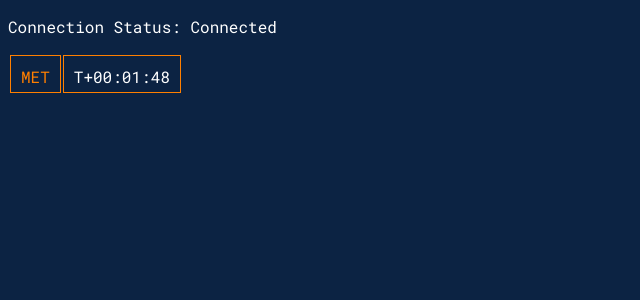
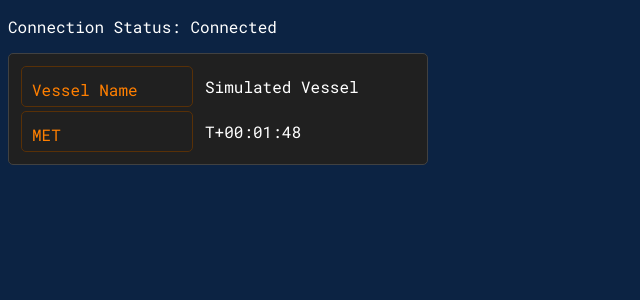
Before and after one commit to Aegistus/ksp-react-telemetry, a React (Vite) app: page / in a window 1280 px wide. Shown: the top 300 px of the page, without its empty margins (0-640 px from the left). Built offline with nearby package versions, Linux system fonts and the light colour scheme; a web font is replaced by a local one; what cesium would draw is missing.

Commit message:
Rework WidgetPanel.jsx to Look Better

```diff
--- a/src/App.jsx
+++ b/src/App.jsx
@@ -23,11 +23,10 @@ const defaultData =
   roll: 0,
   heading: 0,
   deltaV: 0,
-  name: 0,
+  name: "N/A",
   stages: 0,
   missionTime: 0,
   universalTime: 0,
-
 }
 
 function formatTime(t) {
@@ -63,9 +62,14 @@ function App() {
   return (
     <div>
       <p>Connection Status: {connectionStatus}</p>
-      <ValueReadout title="MET">
-        { formatTime(currentData.missionTime) }
-      </ValueReadout>
+      <WidgetPanel>
+        <ValueReadout title="Vessel Name">
+          { currentData.name }
+        </ValueReadout>
+        <ValueReadout title="MET">
+          { formatTime(currentData.missionTime) }
+        </ValueReadout>
+      </WidgetPanel>
       {/* <CesiumViewer longitude={data.longitude} latitude={data.latitude} altitude={data.altitude}/>
       <p>telemetry status: {status + " " + error}</p>
       <p>Mission phase: {data.phase}</p>
--- a/src/WidgetPanel.jsx
+++ b/src/WidgetPanel.jsx
@@ -3,8 +3,7 @@ function WidgetPanel(props)
 {
     return(
         <div className="widget-panel">
-            <h1>{props.title}</h1>
-            <div>{props.children}</div>
+            {props.children}
         </div>
     );
 }
--- a/src/index.css
+++ b/src/index.css
@@ -1,10 +1,17 @@
 
 .widget-panel
 {
-  background-color: rgba(17, 40, 72);
-  border: 1px solid rgba(255, 127, 0);
+  background-color: rgb(32, 32, 32);
+  border: 1px solid rgb(65, 65, 65);
   border-radius: 5px;
+  display: flex;
+  flex-direction: column;
+  justify-content: flex-start;
+  align-items: left;
+  width: fit-content;
+  padding: 10px 10px 10px 10px;
 }
+
 .widget-panel h1
 {
   font-family: 'Roboto Mono', monospace;
@@ -19,14 +26,6 @@ p
   font-family: 'Roboto Mono', monospace;
 }
 
-td
-{
-  font-family: 'Roboto Mono', monospace;
-  color: rgba(255, 127, 0);
-  padding: 10px 10px 5px 10px;
-  border: 1px solid rgba(255, 127, 0);
-}
-
 .parent-element
 {
   display: flex;
@@ -38,9 +37,18 @@ td
 .readout-title
 {
   color: rgba(255, 127, 0);
+  min-width: 150px;
+  font-family: 'Roboto Mono', monospace;
+  color: rgba(255, 127, 0);
+  padding: 10px 10px 5px 10px;
+  border: 1px solid rgb(88, 48, 7);
+  border-radius: 5px;
 }
 
 .readout-value
 {
+  padding: 10px;
+  font-family: 'Roboto Mono', monospace;
   color: white;
+  min-width: 200px;
 }
```
